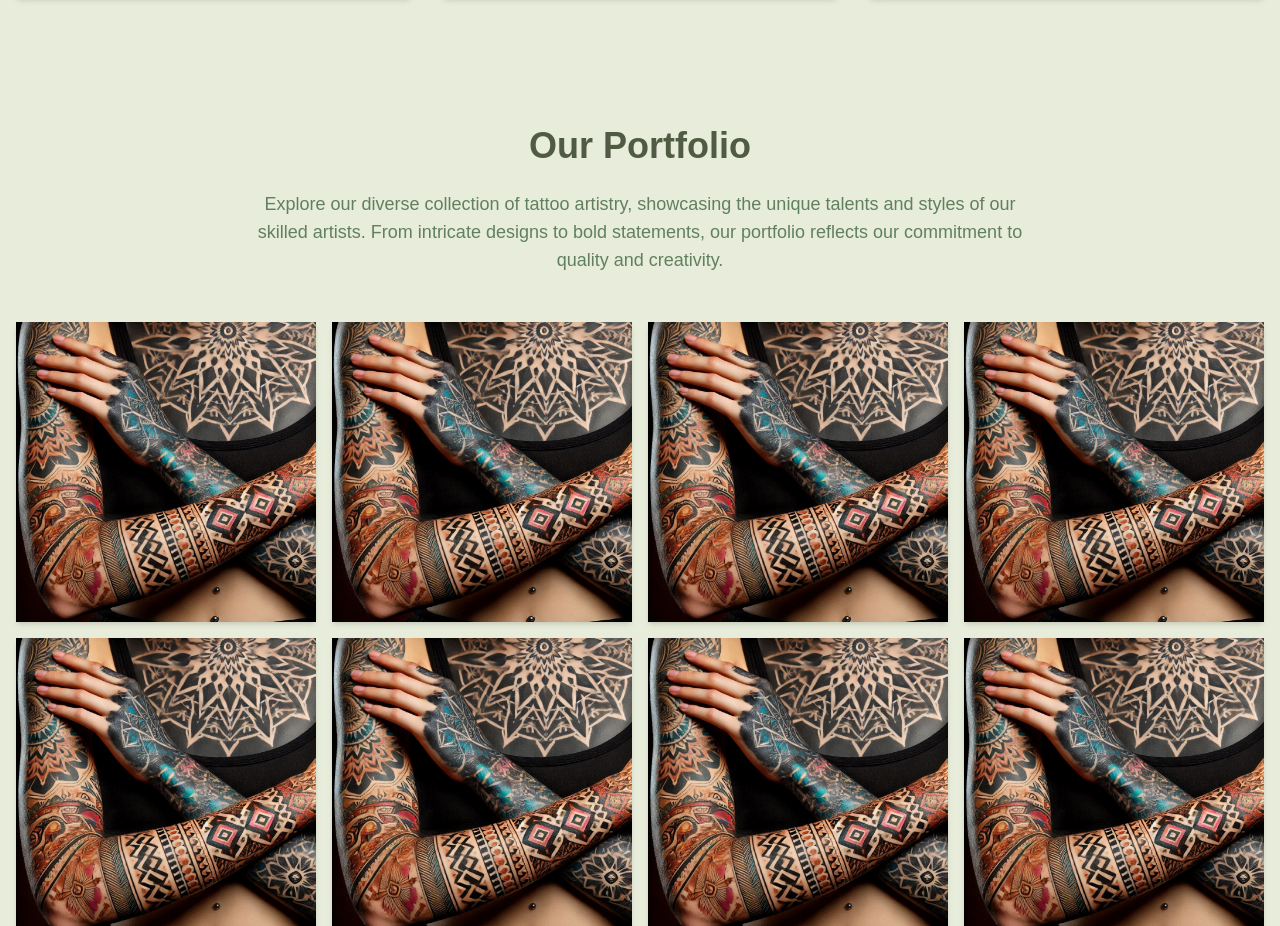
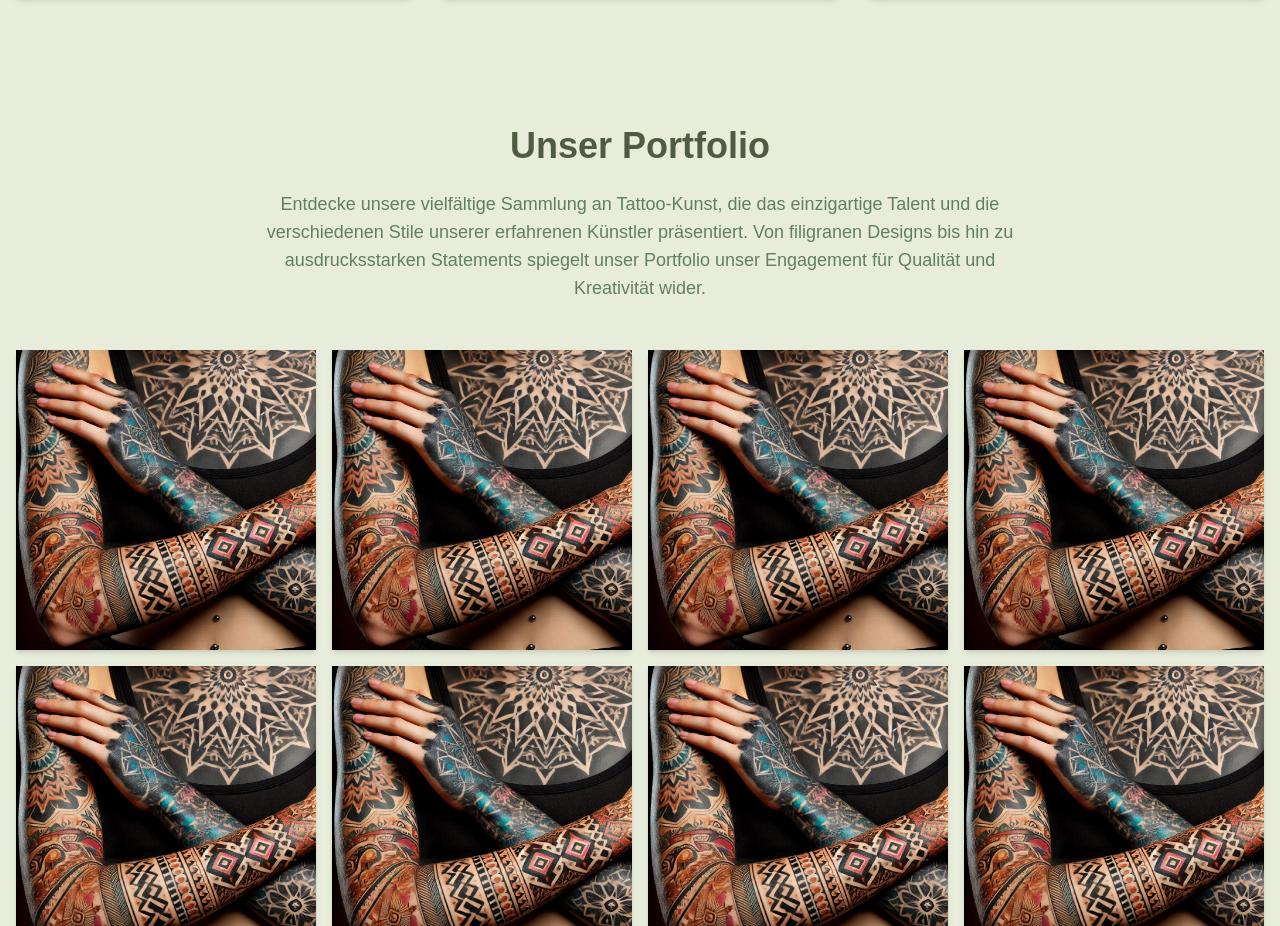
Before and after one commit to matveisch/tattoo-studio, a Next.js app: page / in a window 1280 px wide. Shown: the part 1446-2372 px from the top of the page. Built offline with nearby package versions, Linux system fonts and the light colour scheme.

Commit message:
Translate StudioPortfolio component to German, updating tattoo styles, headings, and descriptions for localization. Enhanced user experience with localized alt text and button labels.

```diff
--- a/components/StudioPortfolio.tsx
+++ b/components/StudioPortfolio.tsx
@@ -16,49 +16,49 @@ const portfolioItems = [
     id: 1,
     image: '/tattoo.jpeg',
     artist: 'Alex Johnson',
-    style: 'Black & Grey Realism',
+    style: 'Schwarz & Grau Realismus',
   },
   {
     id: 2,
     image: '/tattoo.jpeg',
     artist: 'Sam Lee',
-    style: 'Japanese Traditional',
+    style: 'Japanischer Traditioneller Stil',
   },
   {
     id: 3,
     image: '/tattoo.jpeg',
     artist: 'Maria Garcia',
-    style: 'Colorful Neo-Traditional',
+    style: 'Farbiger Neo-Traditioneller Stil',
   },
   {
     id: 4,
     image: '/tattoo.jpeg',
     artist: 'Alex Johnson',
-    style: 'Black & Grey Realism',
+    style: 'Schwarz & Grau Realismus',
   },
   {
     id: 5,
     image: '/tattoo.jpeg',
     artist: 'Sam Lee',
-    style: 'Japanese Traditional',
+    style: 'Japanischer Traditioneller Stil',
   },
   {
     id: 6,
     image: '/tattoo.jpeg',
     artist: 'Maria Garcia',
-    style: 'Colorful Neo-Traditional',
+    style: 'Farbiger Neo-Traditioneller Stil',
   },
   {
     id: 7,
     image: '/tattoo.jpeg',
     artist: 'Alex Johnson',
-    style: 'Black & Grey Realism',
+    style: 'Schwarz & Grau Realismus',
   },
   {
     id: 8,
     image: '/tattoo.jpeg',
     artist: 'Sam Lee',
-    style: 'Japanese Traditional',
+    style: 'Japanischer Traditioneller Stil',
   },
 ];
 
@@ -68,12 +68,13 @@ export function StudioPortfolio() {
   return (
     <section className="py-16 bg-background w-full" id="portfolio">
       <div className="container mx-auto px-4">
-        <h2 className="text-3xl md:text-4xl font-semibold mb-6 text-center">Our Portfolio</h2>
+        <h2 className="text-3xl md:text-4xl font-semibold mb-6 text-center">Unser Portfolio</h2>
         <div className="max-w-3xl mx-auto text-center mb-12">
           <p className="text-lg text-muted-foreground mb-4">
-            Explore our diverse collection of tattoo artistry, showcasing the unique talents and
-            styles of our skilled artists. From intricate designs to bold statements, our portfolio
-            reflects our commitment to quality and creativity.
+            Entdecke unsere vielfältige Sammlung an Tattoo-Kunst, die das einzigartige Talent und
+            die verschiedenen Stile unserer erfahrenen Künstler präsentiert. Von filigranen Designs
+            bis hin zu ausdrucksstarken Statements spiegelt unser Portfolio unser Engagement für
+            Qualität und Kreativität wider.
           </p>
         </div>
 
@@ -84,7 +85,7 @@ export function StudioPortfolio() {
                 <button className="relative group" onClick={() => setSelectedItem(item)}>
                   <Image
                     src={item.image}
-                    alt={`Tattoo by ${item.artist}`}
+                    alt={`Tattoo von ${item.artist}`}
                     width={400}
                     height={600}
                     className="shadow-md transition-transform duration-300 group-hover:scale-105"
@@ -102,7 +103,7 @@ export function StudioPortfolio() {
                   <div className="grid grid-cols-1 gap-4">
                     <Image
                       src={selectedItem.image}
-                      alt={`Tattoo by ${selectedItem.artist}`}
+                      alt={`Tattoo von ${selectedItem.artist}`}
                       width={300}
                       height={300}
                       className="shadow-md w-full h-full object-contain"
@@ -116,7 +117,7 @@ export function StudioPortfolio() {
                       </DialogDescription>
                       <Button asChild>
                         <a href={`/artists/${selectedItem.artist.toLowerCase().replace(' ', '-')}`}>
-                          View Artist Profile
+                          Künstlerprofil ansehen
                         </a>
                       </Button>
                     </div>
```
